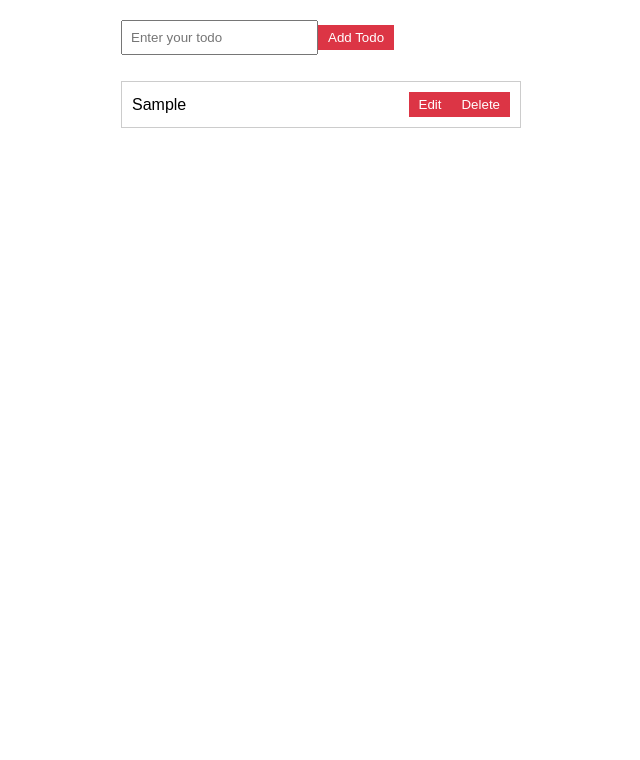
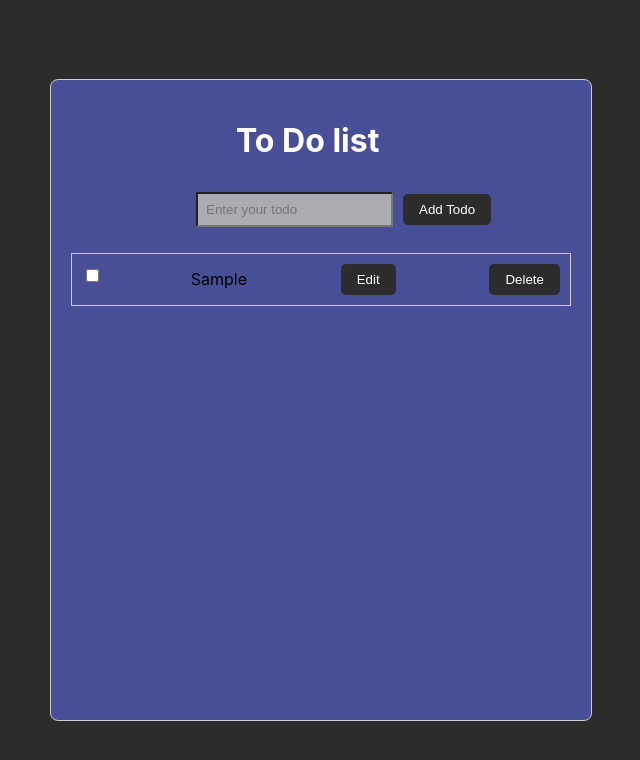
Before and after one commit to MuhammadGanny/todolist, a React (Create React App) app: page / in a window 1280 px wide. Both pictures are taken after typing "Sample" into the empty fields and a click on the button "Add Todo". Shown: the top 760 px of the page, without its empty margins (319-959 px from the left). Built offline with nearby package versions, Linux system fonts and the light colour scheme.

Commit message:
check box but not working

```diff
--- a/src/App.js
+++ b/src/App.js
@@ -2,13 +2,17 @@ import React from "react"
 import Button from "./components/Button"
 import { TodoProvider } from "./TodoContext";
 import TodoList from "./components/TodoList";
+import "./index.css";
 
 function App() {
   return (
     <TodoProvider>
-    <div className="App">
-      <Button />
-      <TodoList />
+    <div className="container">
+        <div className="todo-container">
+          <h1 className="heading">To Do list</h1>
+          <Button />
+          <TodoList />
+        </div>
     </div>
   </TodoProvider>
   );
--- a/src/components/Button.js
+++ b/src/components/Button.js
@@ -21,6 +21,7 @@ const Button = () => {
         value={todoText}
         onChange={(e) => setTodoText(e.target.value)}
         placeholder="Enter your todo"
+        className="bttext"
       />
       <button onClick={handleAddTodo} className="addbutton">
         Add Todo
--- a/src/components/TodoItem.js
+++ b/src/components/TodoItem.js
@@ -16,8 +16,20 @@ const TodoItem = ({ todo }) => {
       setEditMode(false);
     };
 
+    const handleToggleComplete = () => {
+        setEditMode(false);
+        updateTodo(todo.id, editedText, !todo.completed);
+    };
+
     return (
       <li>
+        <input
+            type="checkbox"
+            checked={todo.completed}
+            onChange={handleToggleComplete}
+            className="completed"
+        />
+
         {editMode ? (
           <input
             type="text"
@@ -25,7 +37,7 @@ const TodoItem = ({ todo }) => {
             onChange={(e) => setEditedText(e.target.value)}
           />
         ) : (
-          <span>{todo.text}</span>
+          <span className={todo.completed ? "completed" : ""}>{todo.text}</span>
         )}
 
         {editMode ? (
--- a/src/components/TodoList.js
+++ b/src/components/TodoList.js
@@ -6,11 +6,13 @@ const TodoList = () => {
   const { todos } = useContext(TodoContext);
 
   return (
-    <ul>
-      {todos.map((todo) => (
-        <TodoItem key={todo.id} todo={todo} />
-      ))}
-    </ul>
+    <div className="todo-list"> {/* Make sure this div has the todo-list class */}
+      <ul>
+        {todos.map((todo) => (
+          <TodoItem key={todo.id} todo={todo} />
+        ))}
+      </ul>
+    </div>
   );
 };
 
--- a/src/index.css
+++ b/src/index.css
@@ -1,21 +1,45 @@
-body {
+ body {
   margin: 0;
   font-family: -apple-system, BlinkMacSystemFont, 'Segoe UI', 'Roboto', 'Oxygen',
     'Ubuntu', 'Cantarell', 'Fira Sans', 'Droid Sans', 'Helvetica Neue',
     sans-serif;
   -webkit-font-smoothing: antialiased;
   -moz-osx-font-smoothing: grayscale;
+  background-color: rgb(44, 44, 44);
+
 }
 
 code {
   font-family: source-code-pro, Menlo, Monaco, Consolas, 'Courier New',
     monospace;
 }
-.App {
-  font-family: Arial, sans-serif;
-  max-width: 400px;
-  margin: 0 auto;
+
+.container {
+  display: flex;
+  justify-content: center;
+  align-items: center;
+  height: 100vh;
+}
+
+
+.todo-container {
+  width: 500px;
+  height: 600px;
   padding: 20px;
+  border: 1px solid #ccc;
+  border-radius: 8px;
+  background-color: rgb(72, 79, 150);
+}
+.heading{
+  color: white;
+  margin-inline: 165px;
+
+}
+
+/* New styles for the todo list area */
+.todo-list {
+  max-height: 300px; /* Set the maximum height for the todo list */
+  overflow-y: auto; /* Add scroll when content exceeds the maximum height */
 }
 
 ul {
@@ -33,16 +57,47 @@ li {
 }
 
 button {
-  background-color: #007bff;
+  background-color: rgb(44, 44, 44);;
   color: #fff;
   border: none;
+  border-radius: 5px;
   padding: 8px 16px;
   cursor: pointer;
+  margin-left: 10px;
+}
+.addbutton {
+  background-color: rgb(44, 44, 44);
+
+}
+
+
+.editbutton {
+  background-color: rgb(44, 44, 44);;
+}
+
+.deletebutton {
+  background-color: rgb(44, 44, 44);;
 }
 
 button:hover {
-  background-color: #0056b3;
+  opacity: 0.8;
 }
+input {
+  padding: 8px;
+  margin-bottom: 10px;
+}
+.bttext{
+  background-color: rgb(171, 172, 177);
+  color: black;
+  margin-top: 10px;
+  margin-left: 25%;
+}
+
+/* input[type="text"] {
+  border: 1px solid #ccc;
+  padding: 8px;
+  font-size: 16px;
+} */
 
 form {
   display: flex;
@@ -50,32 +105,16 @@ form {
   margin-bottom: 20px;
 }
 
-input {
-  padding: 8px;
-  margin-bottom: 10px;
-}
-li {
-  display: flex;
-  align-items: center;
-  justify-content: space-between;
-  padding: 10px;
-  border: 1px solid #ccc;
-  margin-bottom: 10px;
-}
 
-span {
-  flex-grow: 1;
-  margin-right: 10px;
-}
 
-button {
-  background-color: #dc3545;
-  color: #fff;
-  border: none;
-  padding: 5px 10px;
+
+input[type="checkbox"] {
+  margin-right: 8px;
   cursor: pointer;
 }
 
-button:hover {
-  background-color: #c82333;
+/* Style for the completed todo item */
+.completed {
+  text-decoration: line-through;
+  color: rgb(22, 21, 21);
 }
--- a/src/index.js
+++ b/src/index.js
@@ -1,6 +1,19 @@
-import React from 'react';
-import ReactDOM from 'react-dom';
-import './index.css';
-import App from './App';
+// import React from 'react';
+// import ReactDOM from 'react-dom';
+// import './index.css';
+// import App from './App';
 
-ReactDOM.render(<App/>,document.getElementById("root"))
+// ReactDOM.render(<App/>,document.getElementById("root"))
+
+import React from "react";
+import ReactDOM from "react-dom";
+import App from "./App";
+import { TodoProvider } from "./TodoContext";
+import "./index.css";
+
+ReactDOM.render(
+    <TodoProvider>
+      <App />
+    </TodoProvider>,
+  document.getElementById("root")
+);
```
